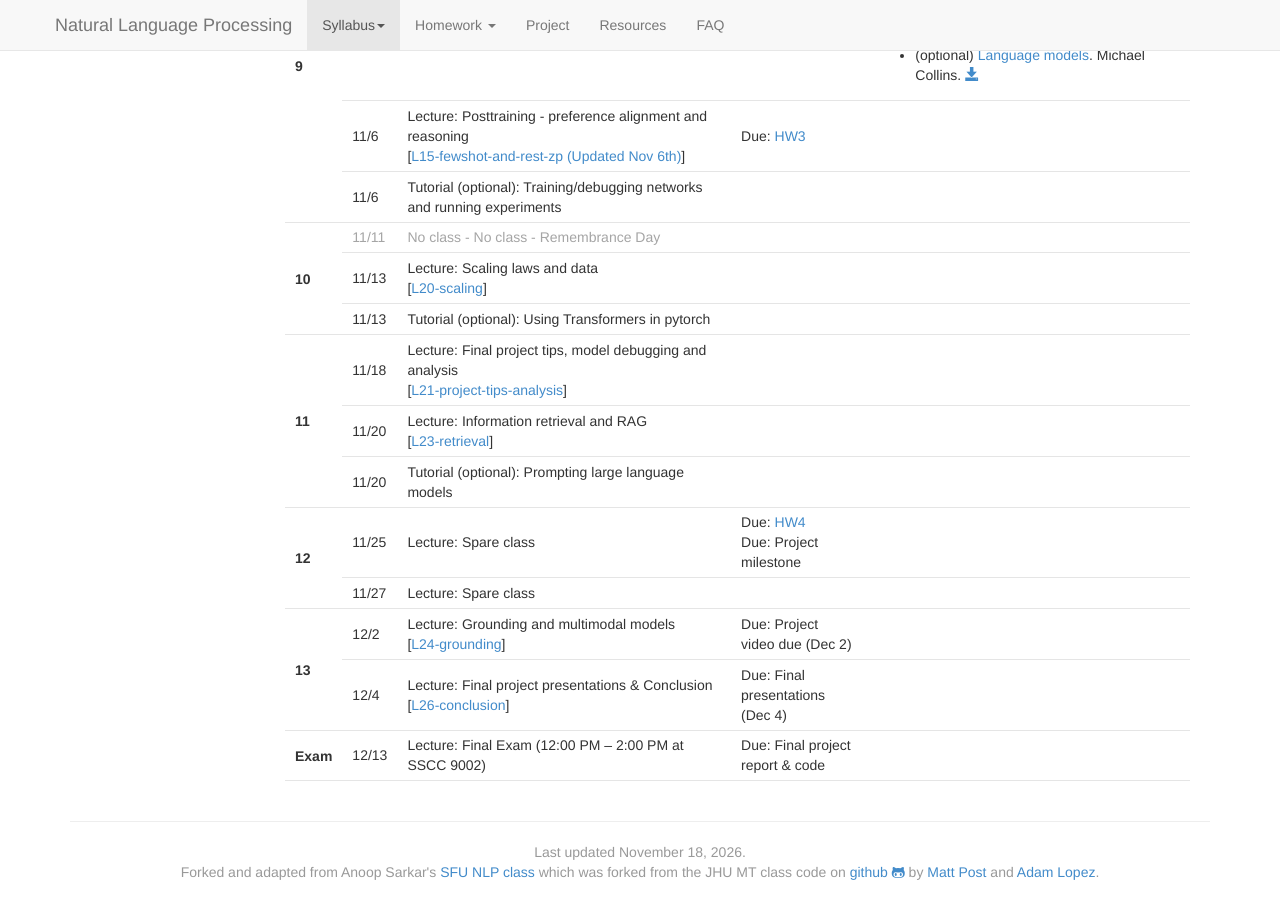
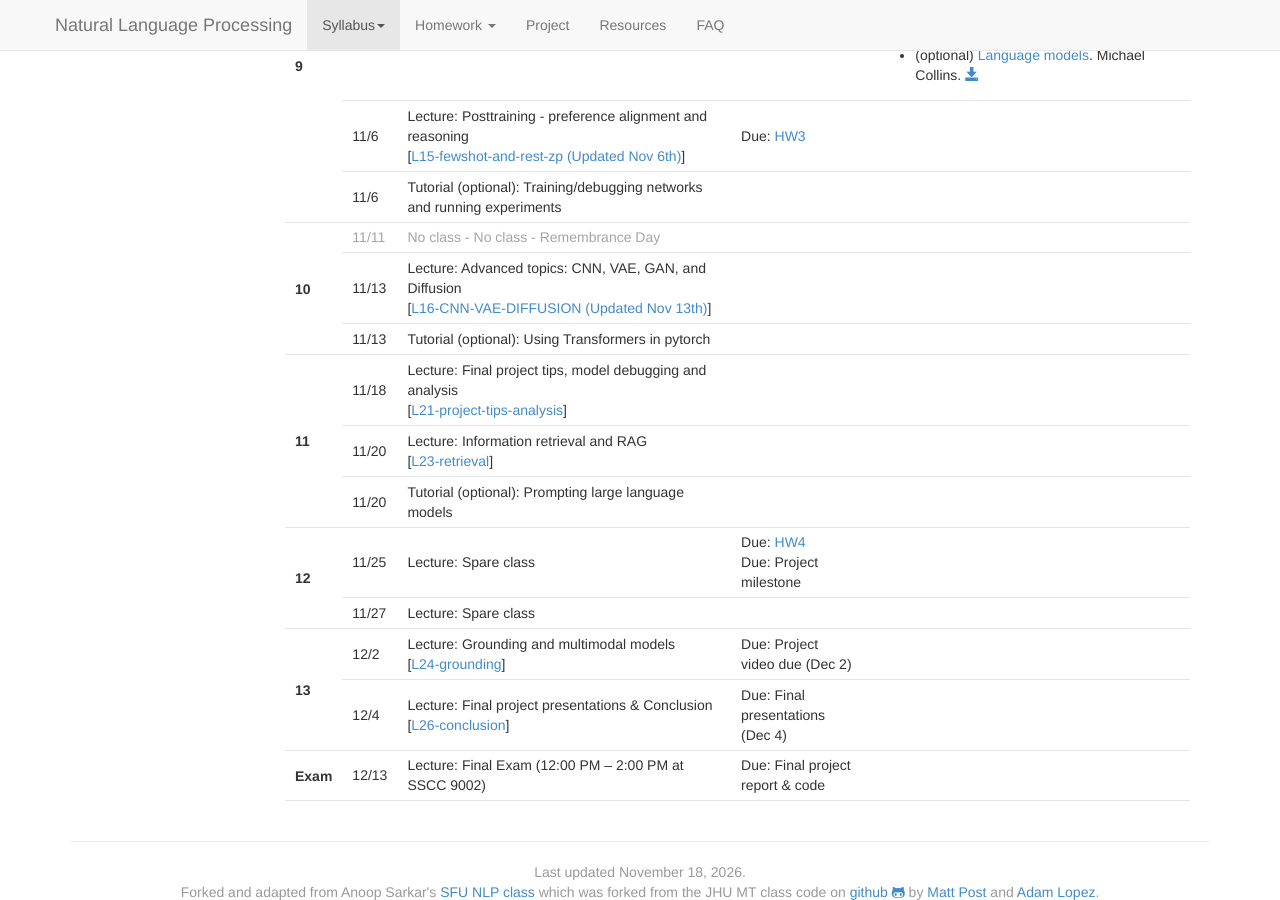
Before and after one commit to zhiyunrichardpeng/nlp-class, a Jekyll site: the page built from schedule.md, in a window 1280 px wide and 900 px high, scrolled down 2250 px. Built offline with Jekyll 4.4.1, drawn with Linux system fonts in a browser that asks for light colours; nearby versions of some CDN libraries.

Commit message:
Update Nov 13 lecture slides to L16-CNN-VAE-DIFFUSION.pptx

```diff
--- a/_data/schedule.yaml
+++ b/_data/schedule.yaml
@@ -177,11 +177,10 @@
     noclass: true
     title: "No class - Remembrance Day"
   - date: "11/13"
-    title: "Scaling laws and data"
-    lecture: "scaling-laws"
+    title: "Advanced topics: CNN, VAE, GAN, and Diffusion"
     leclinks:
-      - name: "L20-scaling"
-        url: "assets/lecture-slides/L20-scaling.pdf"
+      - name: "L16-CNN-VAE-DIFFUSION (Updated Nov 13th)"
+        url: "assets/lecture-slides/L16-CNN-VAE-DIFFUSION.pptx"
   - date: "11/13"
     tutorial: 9
 
```
Also changed, not shown: 1 other file.
